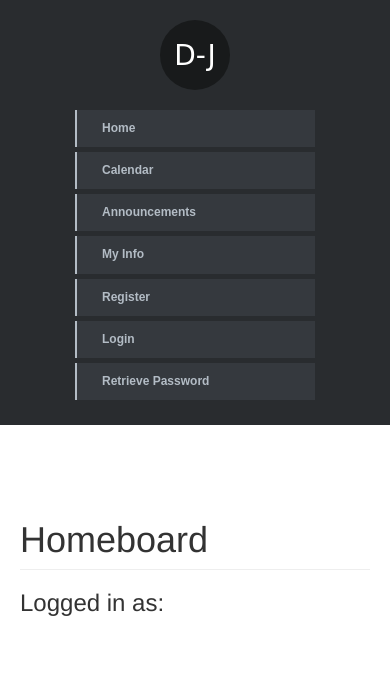
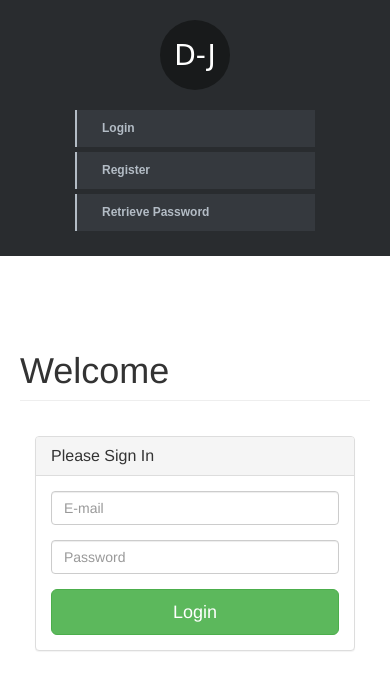
Before and after one commit to jramos31/nyit870, a PHP site: page / in a window 390 px wide. Shown: the top 698 px of the page. Run offline with PHP 8.4, Linux system fonts and the light colour scheme; some libraries are stand-ins or nearby versions.

Commit message:
Changed Index.php

```diff
--- a/Part1/config.inc.php
+++ b/Part1/config.inc.php
@@ -5,7 +5,7 @@
 define('EMAIL', 'dicksonporras@gmail.com');
 
 // Site URL, the root domain for this development site
-define('BASE_URL', 'http://localhost:8080/CSCI870/Part1/');
+define('BASE_URL', 'http://localhost:8080/');
 
 // Location of where students' homework files are uploaded to
 define('HW_DIR', 'uploads_homeworks');											  // The Directory              -  Relative Path
--- a/Part1/header.php
+++ b/Part1/header.php
@@ -22,40 +22,46 @@ session_start();
         <div class="container-fluid">
             <div class="row">
                 <aside class="sidebar-left">
-                    <a class="company-logo" href="index.php">D-J</a>
+                    <a class="company-logo" href="#">D-J</a>
                     <div class="sidebar-links">
-						<a href="index.php">Home</a>
-						<a href="#">Calendar</a>
                         <?php
                         if (isset($_SESSION['user_id'])) {  // User is logged in
-
-                        echo '<a href="logout.php">Logout</a>
-                              <a href="change_password.php">Change Password</a>';
+                        echo '
+                            <a href="hboard.php">Home</a>';
 
                         if ($_SESSION['user_level'] == '0') { // User is Student
 						$id = $_SESSION['user_id'];
-						echo '<a href="#">Student Options <span class="sr-only">(current)</span></a>
+						echo '
 							<a href="announcement_list_all.php?id=' . $id . '">Announcements</a>
                             <a href="view_grades.php">My Grades</a>
-                              <a href="view_courses.php">My Courses</a>';
+                            <a href="view_courses.php">My Courses</a>
+                            <a href="#">Calendar</a>
+                            <a href="#">Student Options <span class="sr-only">(current)</span></a>
+                            <a href="change_password.php">Change Password</a>
+                            <a href="logout.php">Logout</a>';
                         }
 
                         if ($_SESSION['user_level'] == '1') { // User is Professor/Faculty
-                        echo '<a href="#">Professor/Faculty Options <span class="sr-only">(current)</span></a>
+                        echo '
+                            <a href="announcement_list_all.php?id=' . $id . '">Announcements</a>
+                            <a href="view_grades.php">Student Grades</a>
 							<a href="view_courses.php">My Courses</a>
-                              <a href="">Faculty Link 2</a>';
+                            <a href="">Faculty Link 2</a>
+                            <a href="#">Professor/Faculty Options <span class="sr-only">(current)</span></a>
+                            <a href="change_password.php">Change Password</a>
+                            <a href="logout.php">Logout</a>';
                         }
 
                         if ($_SESSION['user_level'] == '2') { // User is Administrator
-                        echo '<a href="#">Administrator Options <span class="sr-only">(current)</span></a>
+                        echo '
+                            <a href="#">Administrator Options <span class="sr-only">(current)</span></a>
 							<a href="view_users.php">View All Users</a>
                             <a href="">Other Admin Stuff</a>';
                         }
                         } else {  // User Not Logged In
-                        echo '<a href="announcement_list_all.php">Announcements</a>
-							  <a href="view_my_info.php"></i>My Info</a>
+                        echo '
+                            <a href="login.php">Login</a>
 							<a href="register.php">Register</a>
-                              <a href="login.php">Login</a>
                             <a href="">Retrieve Password</a>';
                         }
                         ?>
--- a/Part1/index.php
+++ b/Part1/index.php
@@ -1,41 +1,99 @@
 <?php
-// *** Main page for the site  ***
+// Include the confuration and header
+require("config.inc.php");
+include("header.php"); ?>
 
-// Include the configuration and header files
-require('config.inc.php');
-include('header.php');
+		<div class="col-sm-9 col-sm-offset-3 col-md-10 col-md-offset-2 main">
+
+		<?php //**** Handles the email and password entry ****
+		if ($_SERVER['REQUEST_METHOD'] == 'POST') {
+
+			require(MYSQL_CONN);
+
+			// Validate user's email address
+			if (!empty($_POST['email'])) {
+				$email = mysqli_real_escape_string($dbc, $_POST['email']);
+			} else {
+				$email = FALSE;
+				echo '<div class="row">
+						<div class="col-lg-12">
+							<div class="alert alert-warning">
+								<p align="center">You forgot to enter your email address!</p>
+							</div>
+						</div>
+					</div>';
+			}
+
+			// Validate user's password
+			if (!empty($_POST['pass'])) {
+				$pw = mysqli_real_escape_string($dbc, $_POST['pass']);
+			} else {
+				$pw = FALSE;
+				echo '<div class="row">
+						<div class="col-lg-12">
+							<div class="alert alert-warning">
+								<p align="center">You forgot to enter your password!</p>
+							</div>
+						</div>
+					</div>';
+			}
+
+			// If both are valid
+			if ($email && $pw) {
+
+				// Query database
+				$q = "SELECT user_id, first_name, last_name, user_level FROM users WHERE (email='$email' AND pass=SHA1('$pw')) AND active IS NULL";
+				$r = mysqli_query($dbc, $q) or trigger_error("Query: $q\n<br />MySQL Error: " . mysqli_error($dbc));
+
+				// If the user was found in the database
+				if (@mysqli_num_rows($r) == 1) {
+
+					$_SESSION = mysqli_fetch_array($r, MYSQLI_ASSOC);
+					mysqli_free_result($r);
+					mysqli_close($dbc);
+
+					// Redirect user to the home page
+					$url = BASE_URL . 'index.php';
+					ob_end_clean();
+					header("Location: hboard.php");
+					exit();
+
+				} else {  // No match found in database!
+					echo '<div class="row">
+						<div class="col-lg-12">
+							<div class="alert alert-warning">
+								<p align="center">Either email address or password do not match those on file or you need to activate your account.</p>
+							</div>
+						</div>
+					</div>';
+				}
+			} else {
+				echo '<p>Please try again!</p>';
+			}
+		}
 		?>
-        <div class="col-sm-9 col-sm-offset-3 col-md-10 col-md-offset-2 main">
-            <h1 class="page-header">Homeboard</h1>
-            <?php
-            // Welcome the user (welcome them by name if they're logged in)
-            echo '<p><h3>Logged in as: ';
-            if (isset($_SESSION['first_name'])) {
-                echo " {$_SESSION['first_name']}";
-            }
-            echo '</h3></p>';
-            ?>
-            <div class="row placeholders">
-                <div class="col-xs-6 col-sm-3 placeholder">
-                    <img src="https://cdn2.iconfinder.com/data/icons/windows-8-metro-style/512/advertising.png" class="img-responsive" alt="Anouncement Image">
-					<?php if ( isset($_SESSION['user_id'])  && ($_SESSION['user_level'] == '0') ){  // User must be a student that's logged in
-						echo '<h4><a href="announcement_list_all.php?id= '. $_SESSION['user_id'] . '">Announcements</a></h4>';
-					} else {
-						echo '<h4>Announcements</h4>';
-					} ?>
+
+			<h1 class="page-header">Welcome</h1>
+			<div class="col-md-4 col-md-offset-4">
+				<div class="login-panel panel panel-default">
+					<div class="panel-heading">
+						<h3 class="panel-title">Please Sign In</h3>
 					</div>
-                <div class="col-xs-6 col-sm-3 placeholder">
-                    <a href="view_courses.php"><img src="http://104.236.10.194/wp-content/uploads/2015/08/Test-1.jpg1.png" class="img-responsive" alt="Courses Image"></a>
-                    <h4><a href="view_courses.php">Courses</a></h4>
+					<div class="panel-body">
+						<form role="form" action="login.php" method="post">
+							<div class="form-group">
+									<input class="form-control" placeholder="E-mail" name="email" type="email" value="">
 								</div>
-                <div class="col-xs-6 col-sm-3 placeholder">
-                    <img src="http://www.devopstesting.com/wp-content/uploads/2014/08/Software-Testing-Services.png" class="img-responsive" alt="Online Exam Image">
-                    <h4>Online Exams</h4>
+								<div class="form-group">
+									<input class="form-control" placeholder="Password" name="pass" type="password" value="">
 								</div>
-                <div class="col-xs-6 col-sm-3 placeholder">
-                    <a href="view_grades.php"><img src="http://manch.co.in/site_media/img/homepage/test-prep-icon.png" class="img-responsive" alt="Grades Image"></a>
-                    <h4><a href="view_grades.php">Grades</a></h4>
+
+								<input type="submit" name="submit" value="Login" class="btn btn-lg btn-success btn-block" >                    </fieldset>
+						</form>
 					</div>
 				</div>
 			</div>
+		</div> <!-- END OF <div class="col-sm-9 col-sm-offset-3 col-md-10 col-md-offset-2 main"> -->
+
+
 <?php include('footer.php'); ?>
--- a/Part1/login.php
+++ b/Part1/login.php
@@ -55,7 +55,7 @@ include("header.php"); ?>
 					// Redirect user to the home page
 					$url = BASE_URL . 'index.php';
 					ob_end_clean();
-					header("Location: $url");
+					header("Location: hboard.php");
 					exit();
 
 				} else {  // No match found in database!
```
Also changed, not shown: Part1/hboard.php (added, +41 -0 lines). Lines whose indentation alone changed are shown as unchanged.
